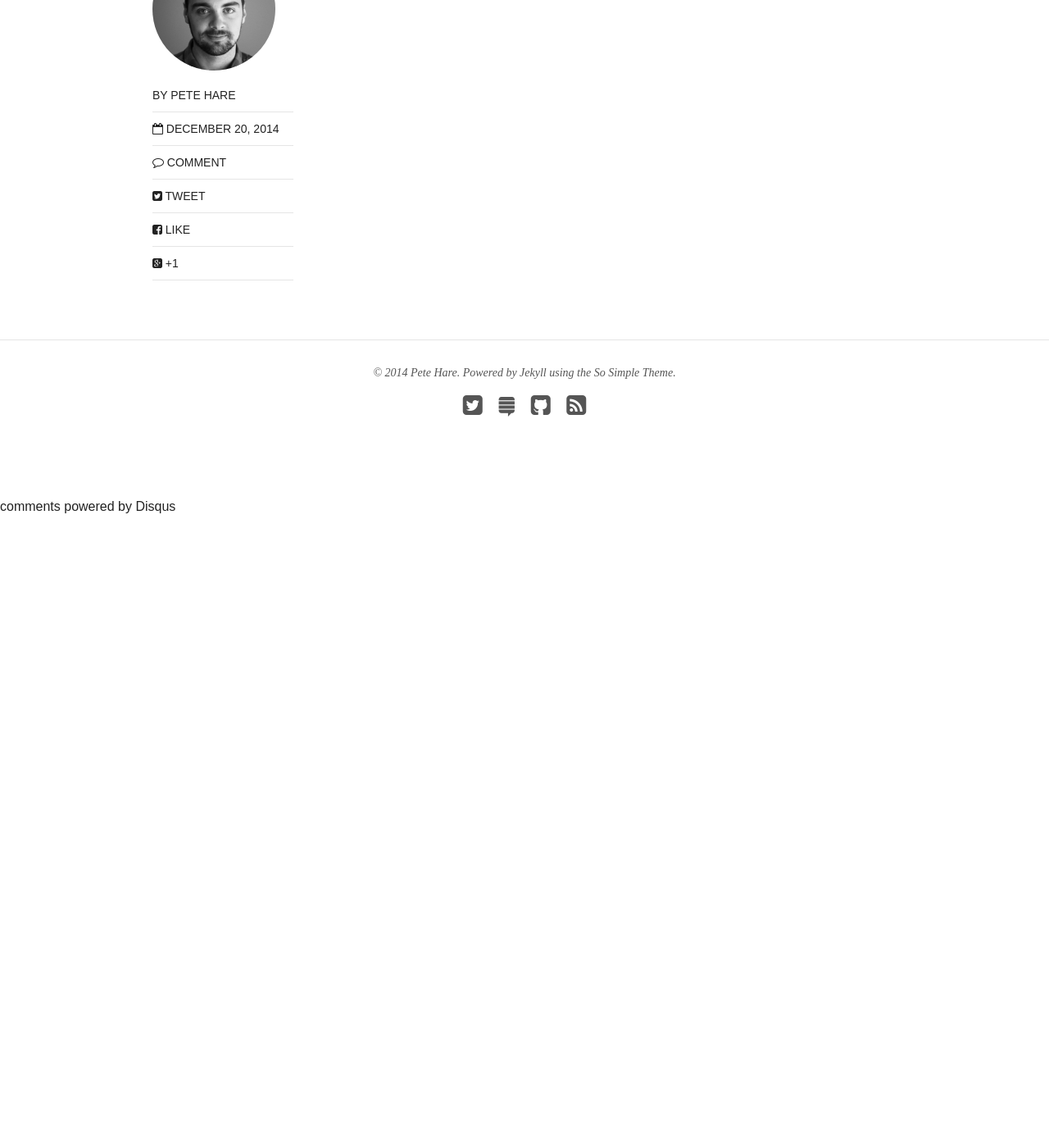
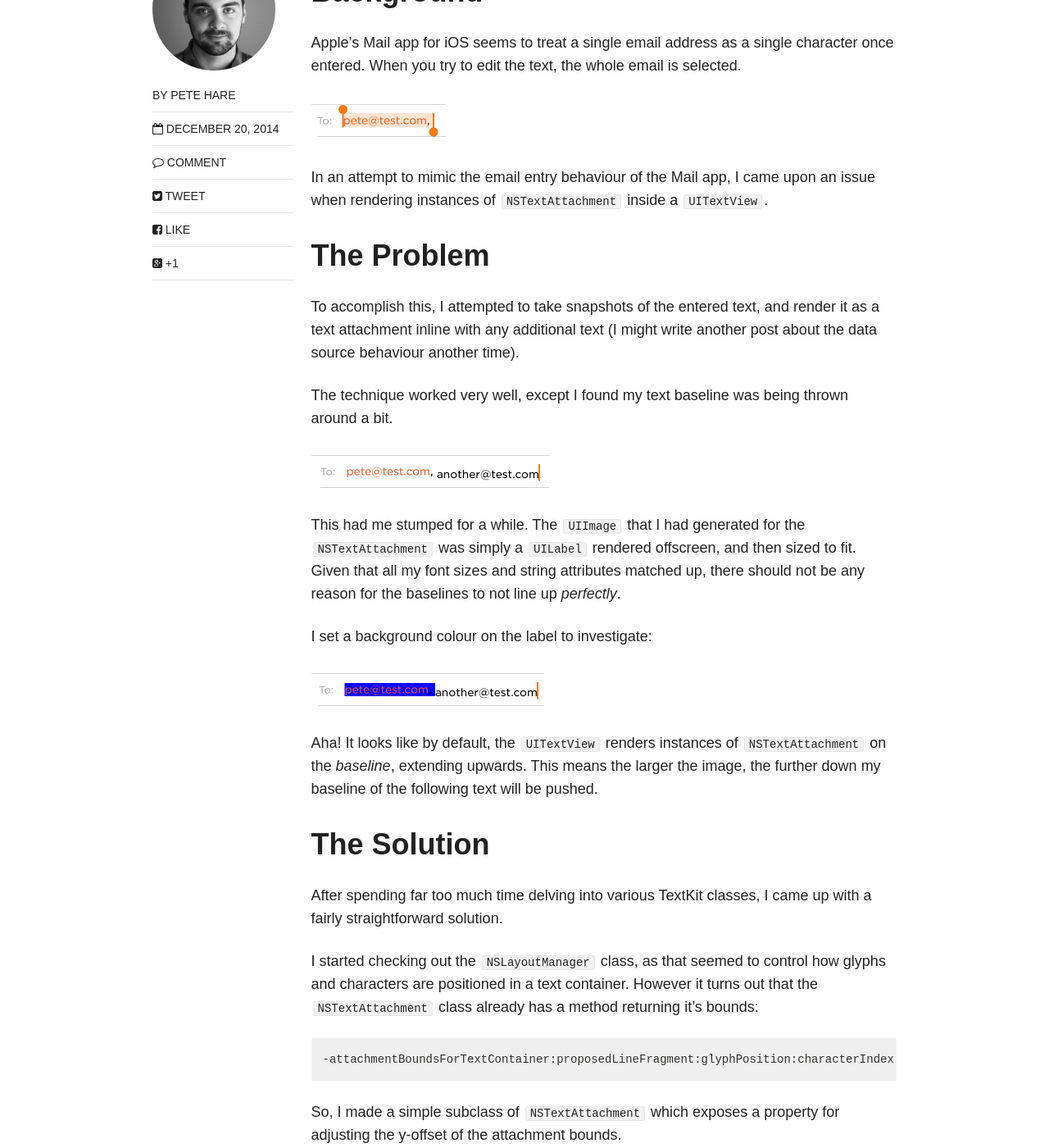
Before and after one commit to petehare/petehare.github.io, a Jekyll site: the page built from _posts/2014-12-19-post-title.markdown, in a window 1280 px wide and 1400 px high, scrolled down 483 px. Shown: the whole window at 82% size. Built offline with Jekyll 4.4.1, drawn with Linux system fonts in a browser that asks for light colours; nearby versions of some CDN libraries; comment, search, counter and statistics services are not loaded; before the commit the page ends 1113 px from its top, so only the background shows below that; some of the changed text lies outside the part shown.

Commit message:
Added new post on text attachment baseline rendering

```diff
--- a/_posts/2014-12-19-post-title.markdown
+++ b/_posts/2014-12-19-post-title.markdown
@@ -12,4 +12,65 @@ comments: true
 share: true
 ---
 
-Testing
+#Background
+
+Apple's Mail app for iOS seems to treat a single email address as a single character once entered. When you try to edit the text, the whole email is selected.
+
+![Email selecting]({{ site.url }}/images/Screen Shot 2014-12-19 at 8.55.14 PM.png)
+
+In an attempt to mimic the email entry behaviour of the Mail app, I came upon an issue when rendering instances of `NSTextAttachment` inside a `UITextView`.
+
+#The Problem
+
+To accomplish this, I attempted to take snapshots of the entered text, and render it as a text attachment inline with any additional text (I might write another post about the data source behaviour another time).
+
+The technique worked very well, except I found my text baseline was being thrown around a bit.
+
+![NSTextAttachment Baseline]({{ site.url }}/images/Screen Shot 2014-12-19 at 9.02.50 PM.png)
+
+This had me stumped for a while. The `UIImage` that I had generated for the `NSTextAttachment` was simply a `UILabel` rendered offscreen, and then sized to fit. Given that all my font sizes and string attributes matched up, there should not be any reason for the baselines to not line up *perfectly*.
+
+I set a background colour on the label to investigate:
+
+![Background colour showing baseline]({{ site.url }}/images/Screen Shot 2014-12-19 at 9.08.51 PM.png)
+
+Aha! It looks like by default, the `UITextView` renders instances of `NSTextAttachment` on the *baseline*, extending upwards. This means the larger the image, the further down my baseline of the following text will be pushed.
+
+#The Solution
+
+After spending far too much time delving into various TextKit classes, I came up with a fairly straightforward solution.
+
+I started checking out the `NSLayoutManager` class, as that seemed to control how glyphs and characters are positioned in a text container. However it turns out that the `NSTextAttachment` class already has a method returning it's bounds:
+
+    -attachmentBoundsForTextContainer:proposedLineFragment:glyphPosition:characterIndex:
+
+So, I made a simple subclass of `NSTextAttachment` which exposes a property for adjusting the y-offset of the attachment bounds.
+
+	@interface InlineTextAttachment : NSTextAttachment
+
+	@property CGFloat fontDescender;
+
+	@end
+
+	@implementation InlineTextAttachment
+
+	- (CGRect)attachmentBoundsForTextContainer:(NSTextContainer *)textContainer proposedLineFragment:(CGRect)lineFrag glyphPosition:(CGPoint)position characterIndex:(NSUInteger)charIndex {
+		CGRect superRect = [super attachmentBoundsForTextContainer:textContainer proposedLineFragment:lineFrag glyphPosition:position characterIndex:charIndex];
+		superRect.origin.y = self.fontDescender;
+		return superRect;
+	}
+
+	@end
+
+Using this subclass now, I can grab the descender value from the font I'm using in my attributed string.
+
+	UIImage *labelImage = [label snapshotImageAfterScreenUpdates:NO];
+	InlineTextAttachment *attachment = [[InlineTextAttachment alloc] initWithData:nil ofType:nil];
+	UIFont *font = [aString attribute:NSFontAttributeName atIndex:0 effectiveRange:NULL];
+
+	attachment.fontDescender = font.descender;
+	attachment.image = labelImage;
+
+And bingo! The descender height was exactly the offset I needed to get all my `NSTextAttachment` instances to line up nicely with my existing text.
+
+![Final result]({{ site.url }}/images/Screen Shot 2014-12-20 at 12.48.50 AM.png)
```
Also changed, not shown: images/Screen Shot 2014-12-19 at 8.55.14 PM.png (added), images/Screen Shot 2014-12-19 at 9.02.50 PM.png (added), images/Screen Shot 2014-12-19 at 9.08.51 PM.png (added), images/Screen Shot 2014-12-20 at 12.48.50 AM.png (added), 7 other files.
